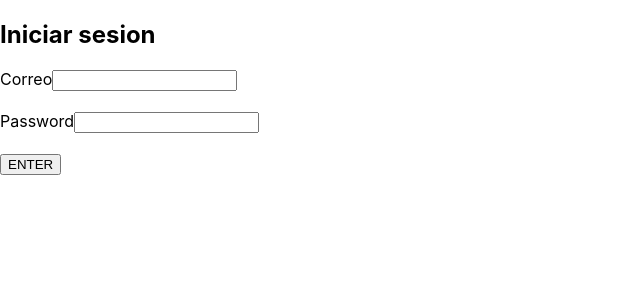
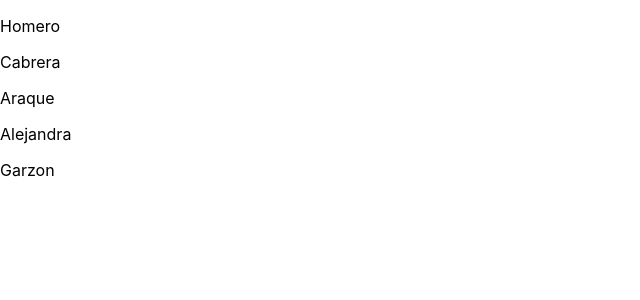
Before and after one commit to holk26/Buscador_personas_reactjs, a React (Create React App) app: page / in a window 1280 px wide. Shown: the top 300 px of the page, without its empty margins (0-640 px from the left). Built offline with nearby package versions, Linux system fonts and the light colour scheme.

Commit message:
Lista y keys

```diff
--- a/src/App.js
+++ b/src/App.js
@@ -1,38 +1,48 @@
-import { useState } from "react";
+import { useEffect, useState } from "react";
 
-function App() {
-  const [email, setEmail] = useState("");
-  const [password, setPassword] = useState("");
-  const [islogged, setIsLogged] = useState(false);
+const jsonData = [{
+  key: "1",
+  name: "Homero",
+}, {
+  key: "2",
+  name: "Cabrera",
+}, {
+  key: "3",
+  name: "Araque",
+}, {
+  key: "4",
+  name: "Alejandra",
+}, {
+  key: "5",
+  name: "Garzon",
+}];
 
-  //funcion para hacer reactiva la pagina
+const App = () => {
+  const [isLoading,   setIsLoading] = useState(true);
 
-  const handlerLoginClick = () => {
-    setIsLogged(true);
+  useEffect(() => {
+    setTimeout(() => {
+      setIsLoading(false);
+    }, 4000);
+
+  }, []);
+  const renderData = () => {
+
+    return jsonData?.map((value, index) => (
+
+      <div key={value.key}>
+        <p>{value.name}</p>
+      </div>
+  ))
 
   }
+  return (
+    <div>
+      {isLoading ? <h2>Loading...</h2> : renderData()}
+    </div>
 
+  );
 
-  return (
-    <div className="App">
-
-        <h2>Iniciar sesion</h2>
-        <lavel>
-          Correo
-          <input type="email" value={email} onChange={({target:{value}}) => setEmail(value)}/>
-        </lavel>
-        <br/><br/>
-        <lavel>
-          Password
-          <input type="Password" value={password} onChange={({target:{value}}) => setPassword(value)}/>
-        </lavel>
-        <br/><br/>
-        <button onClick={handlerLoginClick}>ENTER</button>
-        {islogged && <h2>Logueado exitosamente</h2>}
-
-
-    </div>
-  );
 }
 
 export default App;
```
